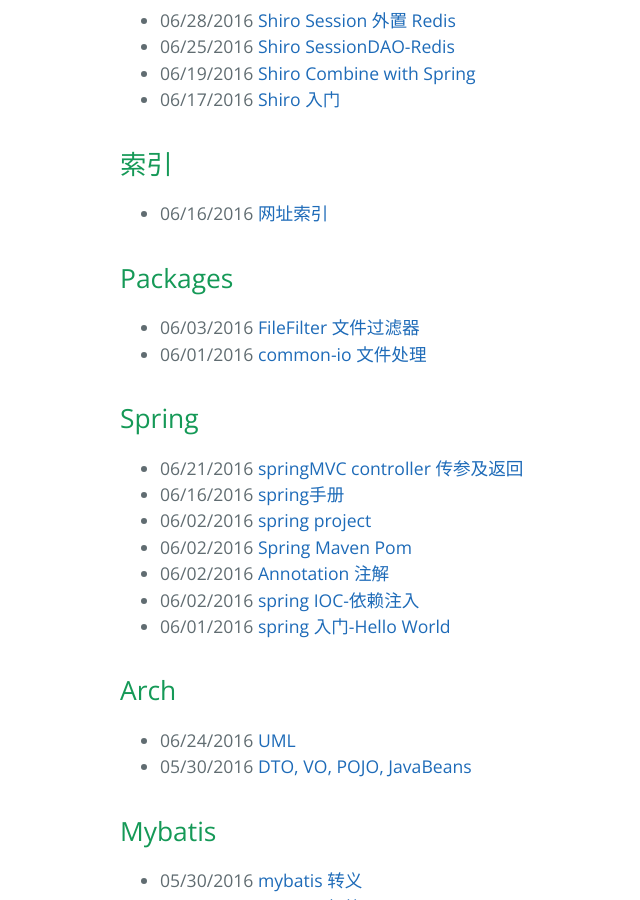
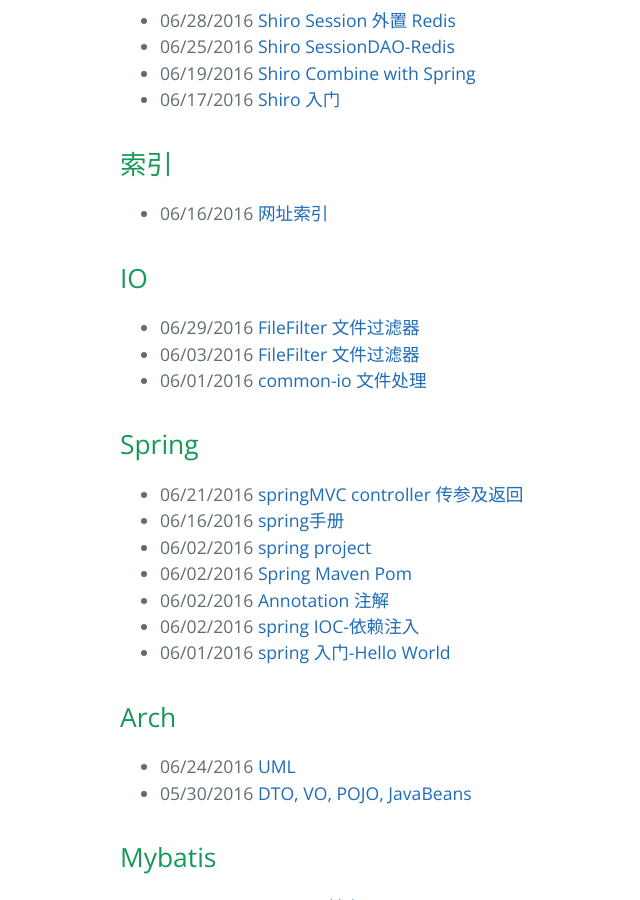
Before and after one commit to neilChenXie/ChenJava, a Jekyll site: the page built from index.html, in a window 1280 px wide and 900 px high, scrolled down 596 px. Shown: the whole window, without its empty margins (104-744 px from the left). Built offline with Jekyll 4.4.1, drawn with Linux system fonts in a browser that asks for light colours; the list of posts is cut into pages by our own code.

Commit message:
new file:   _posts/io/2016-06-29-file_operation.md

````diff
--- /dev/null
+++ b/_posts/io/2016-06-29-file_operation.md
@@ -0,0 +1,29 @@
+---
+layout: post
+title: FileFilter 文件过滤器
+permalink: /:categories/file_operation
+date: 2016-06-29 09:48:15 +0800
+category: IO
+tags: [util, io, file]
+---
+
+### Read File
+
+#### Small File
+
+```java
+BufferedReader br = new BufferedReader(new FileReader("file.txt"));
+try {
+  StringBuilder sb = new StringBuilder();
+  String line = br.readLine();
+
+  while (line != null) {
+    sb.append(line);
+    sb.append(System.lineSeparator());
+    line = br.readLine();
+  }
+  String everything = sb.toString();
+} finally {
+  br.close();
+}
+```
--- a/_posts/packages/2016-06-01-common_io.md
+++ b/_posts/packages/2016-06-01-common_io.md
@@ -3,7 +3,7 @@ layout: post
 title: common-io 文件处理
 permalink: /:categories/common-io/
 date: 2016-06-01 13:48:15 +0800
-category: Packages
+category: IO
 tags: [util, packages]
 ---
 
--- a/_posts/packages/2016-06-03-common_io_filefilter.md
+++ b/_posts/packages/2016-06-03-common_io_filefilter.md
@@ -3,7 +3,7 @@ layout: post
 title: FileFilter 文件过滤器
 permalink: /:categories/common-io/filefilter
 date: 2016-06-03 09:48:15 +0800
-category: Packages
+category: IO
 tags: [util, packages]
 ---
 
````
